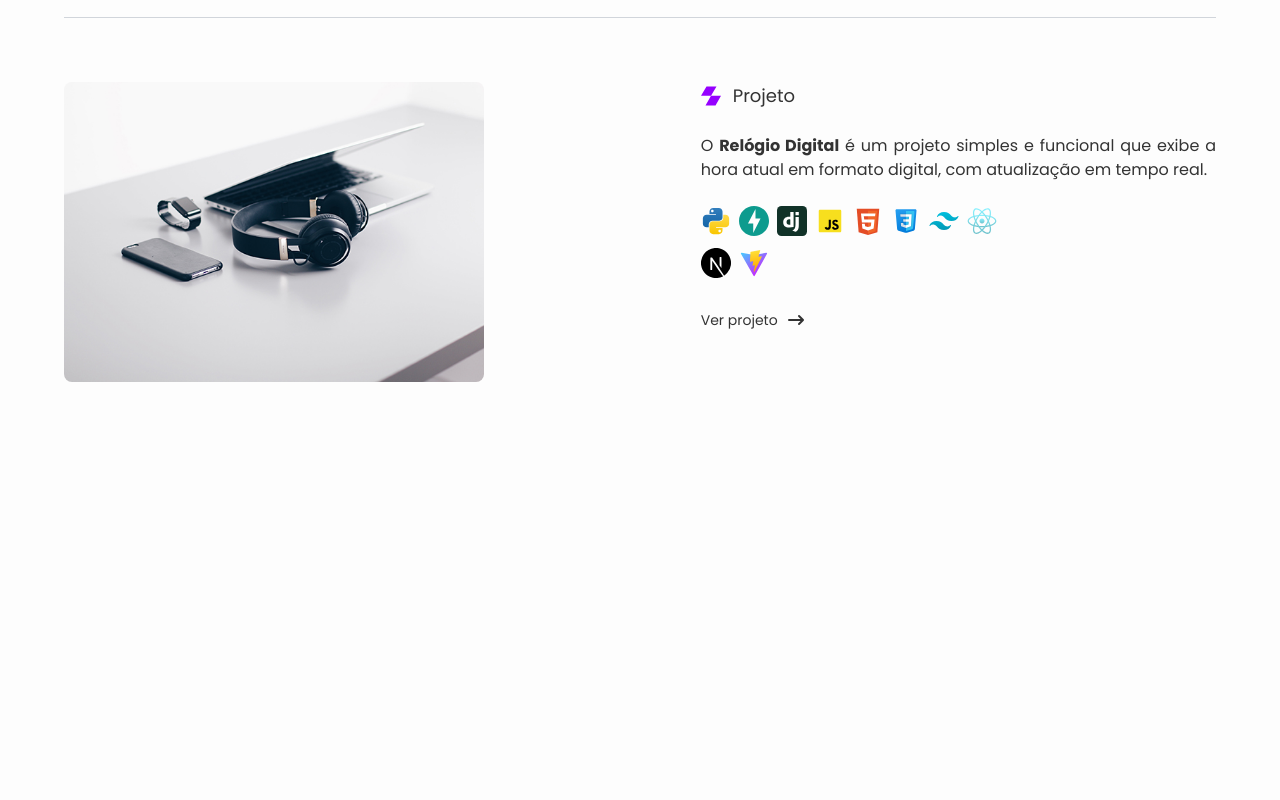
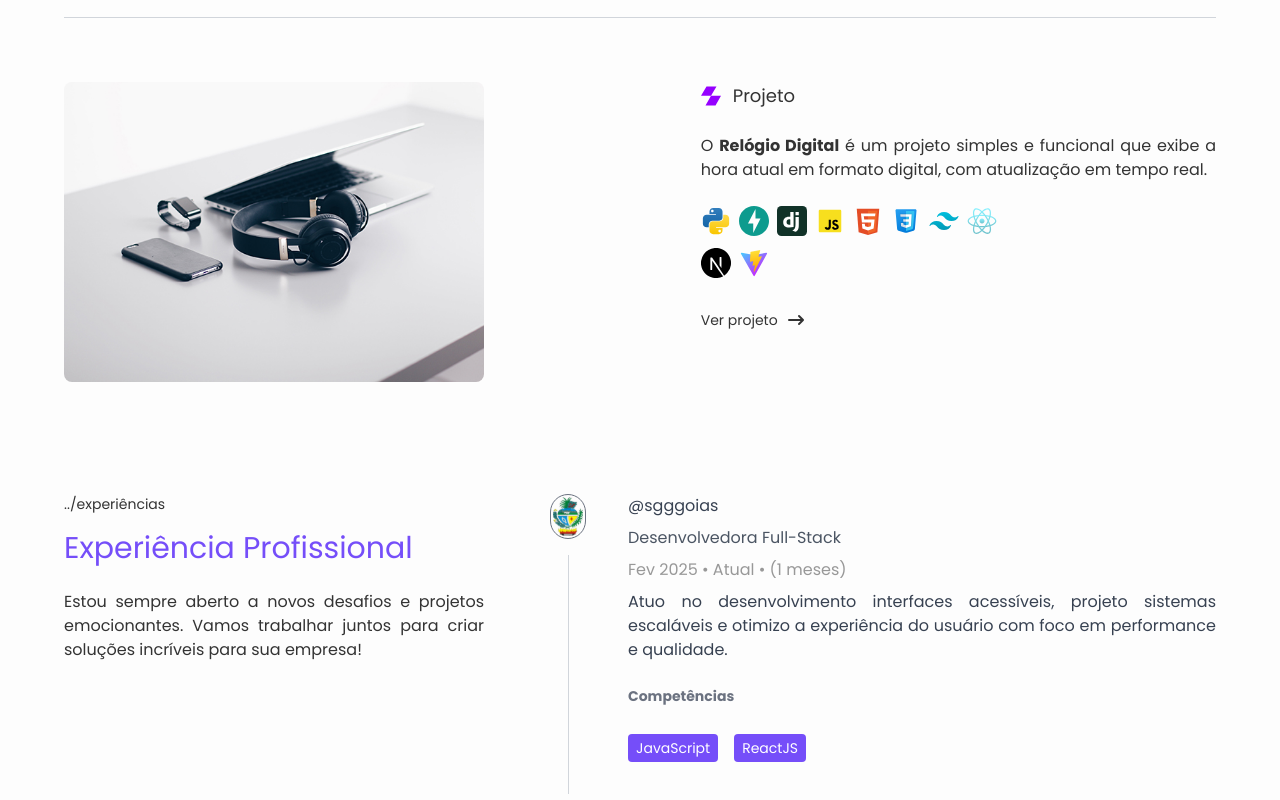
Before and after one commit to Gelzieny/teck-by-gelzieny, a Next.js app: page / in a window 1280 px wide. Shown: the part 1179-1979 px from the top of the page. Before the commit the page ends 1609 px from the top, so only its background shows below. Built offline with nearby package versions, Linux system fonts and the light colour scheme.

Commit message:
Finalizando a sessão Experiência Profissional

```diff
--- /dev/null
+++ b/src/components/pages/home/work-experience/experience-item/index.tsx
@@ -0,0 +1,50 @@
+import Image from 'next/image'
+import { TechBadge } from '../../../../tech-badge'
+
+export function ExperienceItem() {
+  return (
+    <div className="grid grid-cols-[40px,1fr] gap-4 md:gap-10">
+      <div className="flex items-center flex-col gap-4">
+        <div className="rounded-full border border-gray-500 p-0.5">
+          <Image
+            src="/images/icons/goias.svg"
+            width={30}
+            height={30}
+            alt="Logo da empresa"
+          />
+        </div>
+        <div className="h-full w-[1px]  bg-gray-300 dark:bg-gray-700" />
+      </div>
+      <div>
+        <div className="flex flex-col gap-2 text-sm sm:text-base">
+          <a
+            href="https://www.instagram.com/sgggoias/"
+            target="_blank"
+            className="dark:text-gray-500 dark:hover:text-gray-400 hover:text-gray-900/50 text-gray-700  transition-colors"
+            rel="noreferrer"
+          >
+            @sgggoias
+          </a>
+          <h4 className="dark:text-gray-300 text-gray-600">
+            Desenvolvedora Full-Stack
+          </h4>
+          <span className="dark:text-gray-500  text-color-text/50">
+            Fev 2025 • Atual • (1 meses)
+          </span>
+          <p className=" dark:text-gray-400 text-gray-700 text-justify">
+            Atuo no desenvolvimento interfaces acessíveis, projeto sistemas
+            escaláveis e otimizo a experiência do usuário com foco em
+            performance e qualidade.
+          </p>
+        </div>
+        <p className="dark:text-gray-400 text-gray-500 text-sm mb-3 mt-6 font-semibold">
+          Competências
+        </p>
+        <div className="flex gap-x-2 gap-y-3 flex-wrap lg:max-w-[350px] mb-8">
+          <TechBadge name="JavaScript" />
+          <TechBadge name="ReactJS" />
+        </div>
+      </div>
+    </div>
+  )
+}
--- /dev/null
+++ b/src/components/pages/home/work-experience/index.tsx
@@ -0,0 +1,22 @@
+import { SectionTitle } from '../../../section-title'
+import { ExperienceItem } from './experience-item'
+
+export function WorkExperience() {
+  return (
+    <section className="container py-16 flex lg:gap-16">
+      <div className="max-w-[420px]">
+        <SectionTitle
+          title="Experiência Profissional"
+          subtitle="experiências"
+        />
+        <p className="dark:text-gray-400  mt-6 text-justify mb-12">
+          Estou sempre aberto a novos desafios e projetos emocionantes. Vamos
+          trabalhar juntos para criar soluções incríveis para sua empresa!
+        </p>
+      </div>
+      <div className="flex flex-col gap-4">
+        <ExperienceItem />
+      </div>
+    </section>
+  )
+}
--- /dev/null
+++ b/src/components/tech-badge/index.tsx
@@ -0,0 +1,11 @@
+type TechBadgeProps = {
+  name: string
+}
+
+export function TechBadge({ name }: TechBadgeProps) {
+  return (
+    <span className="mr-2 mt-4 rounded bg-main-color px-2 py-1 text-sm font-medium text-white transition-colors">
+      {name}
+    </span>
+  )
+}
--- a/src/pages/index.tsx
+++ b/src/pages/index.tsx
@@ -1,7 +1,8 @@
 import { PageTitle } from '../components/page-title'
 import { HeroSection } from '../components/pages/home/hero-section'
+import { WorkExperience } from '../components/pages/home/work-experience'
+import { KnowledgeSection } from '../components/pages/home/knowledge-section'
 import { HighlightedProjects } from '../components/pages/home/highlighted-projects'
-import { KnowledgeSection } from '../components/pages/home/knowledge-section'
 
 export default function Home() {
   return (
@@ -11,7 +12,7 @@
       <HeroSection />
       <KnowledgeSection />
       <HighlightedProjects />
-      {/* <WorkExperience /> */}
+      <WorkExperience />
     </>
   )
 }
```
